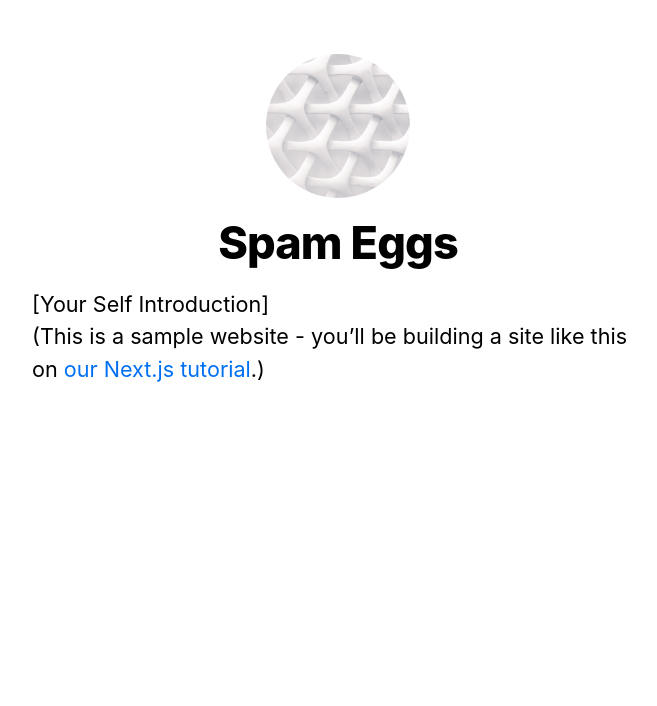
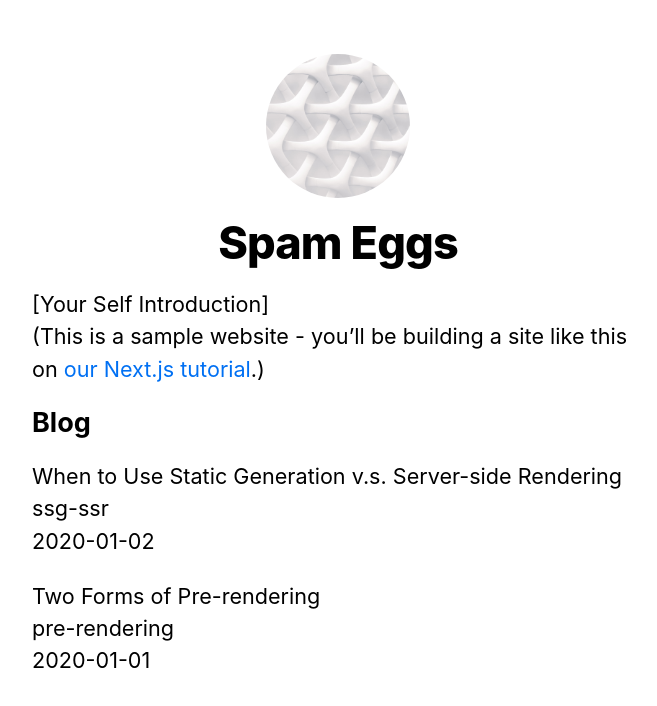
Before and after one commit to lxkrmr/nextjs-your-1st-app-2023, a Next.js app: page / in a window 1280 px wide. Shown: the top 706 px of the page, without its empty margins (302-959 px from the left). Built offline with nearby package versions, Linux system fonts and the light colour scheme.

Commit message:
✨ implement getStaticProps

```diff
--- a/pages/index.js
+++ b/pages/index.js
@@ -1,8 +1,9 @@
 import Head from "next/head";
 import Layout, { siteTitle } from "../components/layout";
 import utilStyles from "../styles/utils.module.css";
+import { getSortedPostsData } from "../lib/posts";
 
-function Home() {
+function Home({ allPostData }) {
   return (
     <Layout home>
       <Head>
@@ -15,8 +16,30 @@
           <a href="https://nextjs.org/learn">our Next.js tutorial</a>.)
         </p>
       </section>
+
+      <section className={`${utilStyles.headingMd} ${utilStyles.padding1px}`}>
+        <h2 className={utilStyles.headingLg}>Blog</h2>
+        <ul className={utilStyles.list}>
+          {allPostData.map(({ id, date, title }) => {
+            return (
+              <li className={utilStyles.listItem} key={id}>
+                {title} <br /> {id} <br /> {date}
+              </li>
+            );
+          })}
+        </ul>
+      </section>
     </Layout>
   );
 }
 
+async function getStaticProps() {
+  const allPostData = getSortedPostsData();
+  return {
+    props: { allPostData },
+  };
+}
+
 export default Home;
+
+export { getStaticProps };
```
